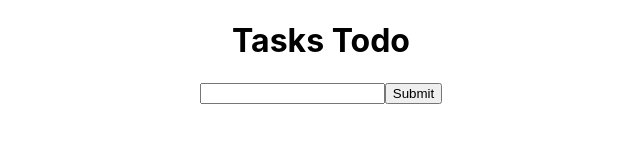
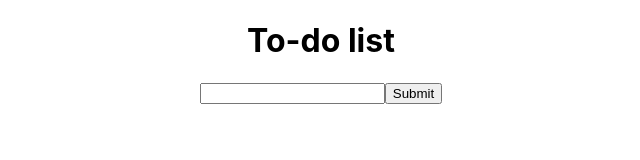
Before and after one commit to jimmywutangclan/react_todos, a React (Create React App) app: page / in a window 1280 px wide. Shown: the top 160 px of the page, without its empty margins (319-959 px from the left). Built offline with nearby package versions, Linux system fonts and the light colour scheme.

Commit message:
Changed h1 header to todo list

```diff
--- a/src/Components/TasksApp.js
+++ b/src/Components/TasksApp.js
@@ -36,7 +36,7 @@ export default class TasksApp extends Component {
     render() {
         return (
             <div>
-                <h1>Tasks Todo</h1>
+                <h1>To-do list</h1>
                 <TaskList tasks={this.state.tasks} deleteTask={this.deleteTask} editTask={this.editTask} changeStatus={this.changeStatus}/>
                 <TaskInput createTask={this.createTask}/>
             </div>
```
